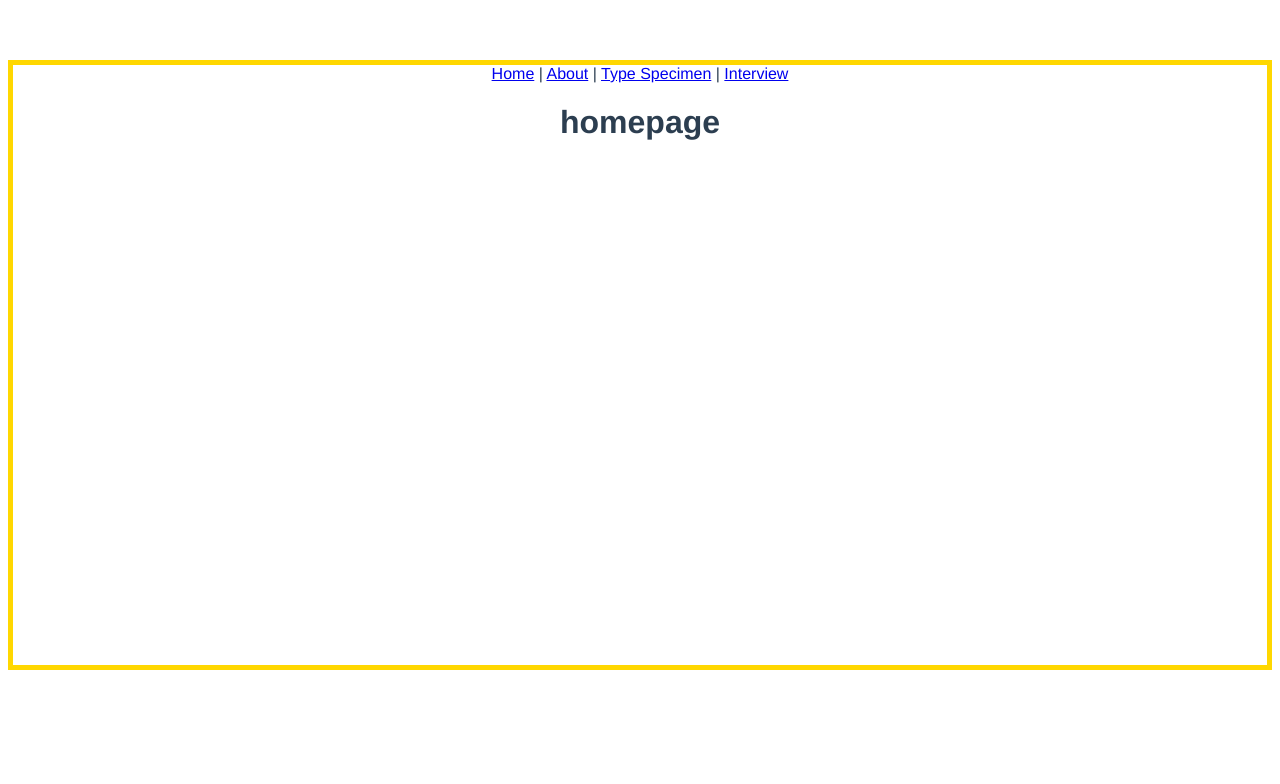
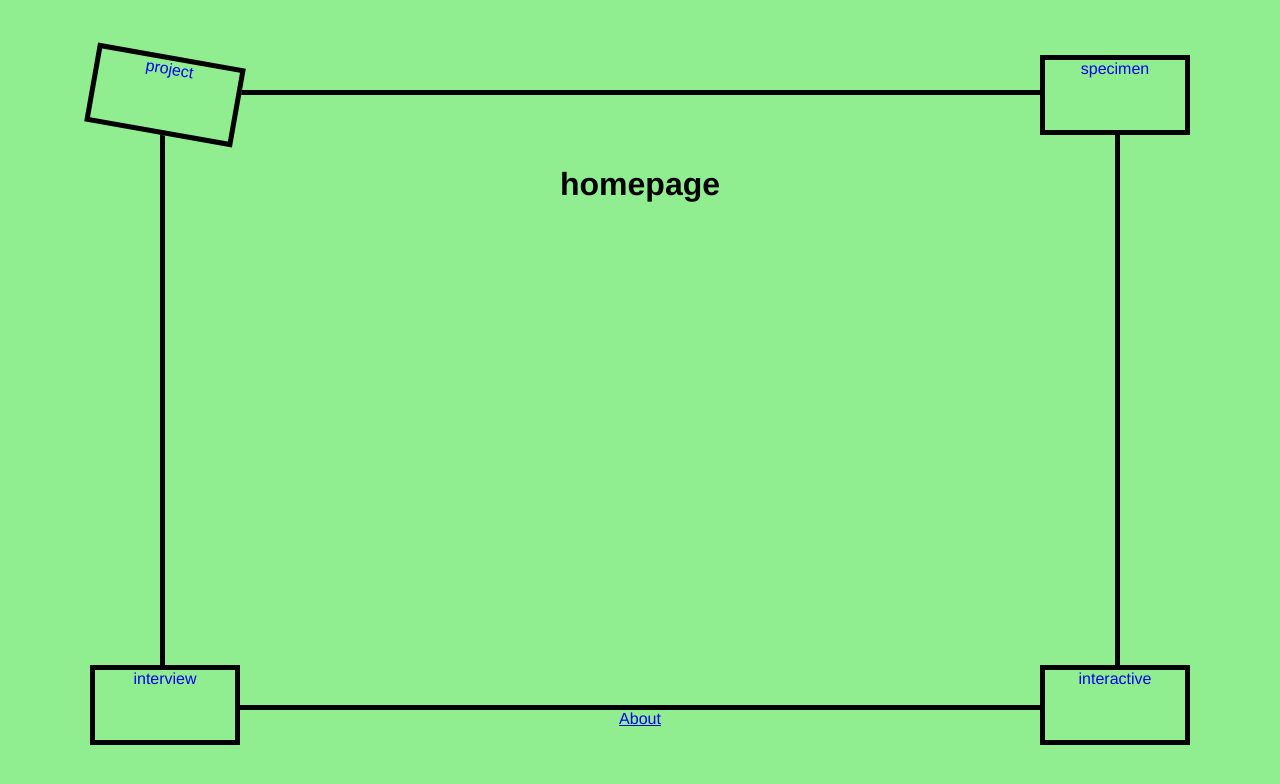
Before and after one commit to timbusuttil/jyut-sans-web, a Vue app: page /#/ in a window 1280 px wide. Shown: the top 784 px of the page. Built offline with nearby package versions, Linux system fonts and the light colour scheme.

Commit message:
create floating nav links, add empty interactive page

```diff
--- a/public/index.html
+++ b/public/index.html
@@ -7,7 +7,7 @@
     <link rel="icon" href="<%= BASE_URL %>favicon.ico">
     <title>jyut-sans-web</title>
   </head>
-  <body>
+  <body style="margin: 0;">
     <noscript>
       <strong>We're sorry but jyut-sans-web doesn't work properly without JavaScript enabled. Please enable it to continue.</strong>
     </noscript>
--- a/src/App.vue
+++ b/src/App.vue
@@ -1,12 +1,31 @@
 <template>
   <div id="app">
-    <div id="nav">
-      <router-link to="/">Home</router-link> |
-      <router-link to="/about">About</router-link> |
-      <router-link to="/typeface">Type Specimen</router-link> |
-      <router-link to="/interview">Interview</router-link>
+    <div class="outerContainer">
+      <div class="innerContainer">
+        <router-link to="/">
+          <div class="nav" id="tl">
+            project
+          </div>
+        </router-link>
+        <router-link to="/typeface">
+          <div class="nav" id="tr">
+            specimen
+          </div>
+        </router-link>
+        <router-link to="/interactive">
+          <div class="nav" id="br">
+            interactive
+          </div>
+        </router-link>
+        <router-link to="/interview">
+          <div class="nav" id="bl">
+            interview
+          </div>
+        </router-link>
+        <router-view/>
+      </div>
+      <router-link to="/about">About</router-link>
     </div>
-    <router-view/>
   </div>
 </template>
 
@@ -16,11 +35,60 @@
   -webkit-font-smoothing: antialiased;
   -moz-osx-font-smoothing: grayscale;
   text-align: center;
-  color: #2c3e50;
-  margin-top: 60px;
 
-  border: 5px solid gold;
+  background: lightgreen;
+  width: 100vw;
+  height: 100vh;
+  padding: 50px 100px;
+  box-sizing: border-box;
+  display: flex;
+}
+
+.outerContainer {
+  position: relative;
+  margin: auto auto;
+  height: 620px;
+  width: 960px;
+}
+
+.innerContainer {
+  border: 5px solid black;
   overflow-y: scroll;
-  height: 600px;
+  height: 100%;
+  box-sizing: border-box;
+  padding: 50px;
+}
+
+.nav {
+  position: absolute;
+  width: 140px;
+  height: 70px;
+  border: 5px solid black;
+  background: lightgreen;
+}
+
+.nav:hover {
+  background: mediumseagreen;
+}
+
+#tl {
+  top: -35px;
+  left: -70px;
+  transform: rotate(10deg);
+}
+
+#tr {
+  top: -35px;
+  right: -70px;
+}
+
+#bl {
+  bottom: -35px;
+  left: -70px;
+}
+
+#br {
+  bottom: -35px;
+  right: -70px;
 }
 </style>
--- a/src/router.js
+++ b/src/router.js
@@ -24,7 +24,12 @@ export default new Router({
     {
       path: '/interview',
       name: 'interview',
-      component: () => import(/* webpackChunkName: "typeface" */ './views/Interview.vue')
+      component: () => import(/* webpackChunkName: "interview" */ './views/Interview.vue')
+    },
+    {
+      path: '/interactive',
+      name: 'interactive',
+      component: () => import(/* webpackChunkName: "interactive" */ './views/Interactive.vue')
     }
   ]
 })
--- /dev/null
+++ b/src/views/Interactive.vue
@@ -0,0 +1,5 @@
+<template>
+  <div class="about">
+    <h1>interactive page</h1>
+  </div>
+</template>
```
